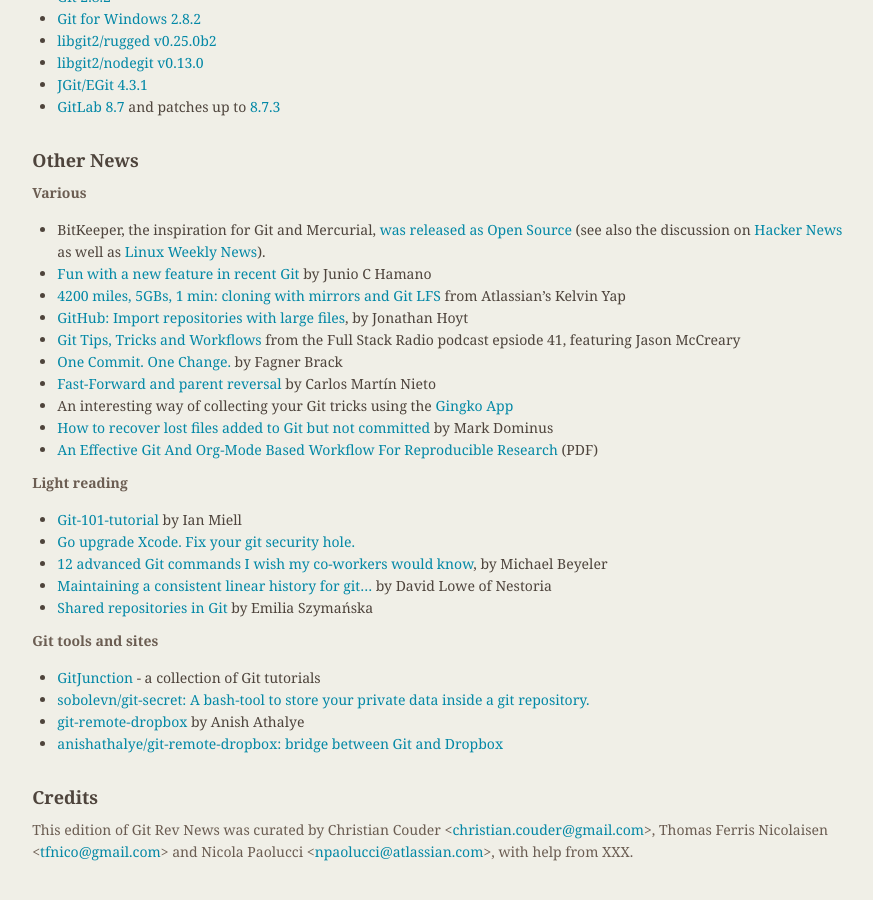
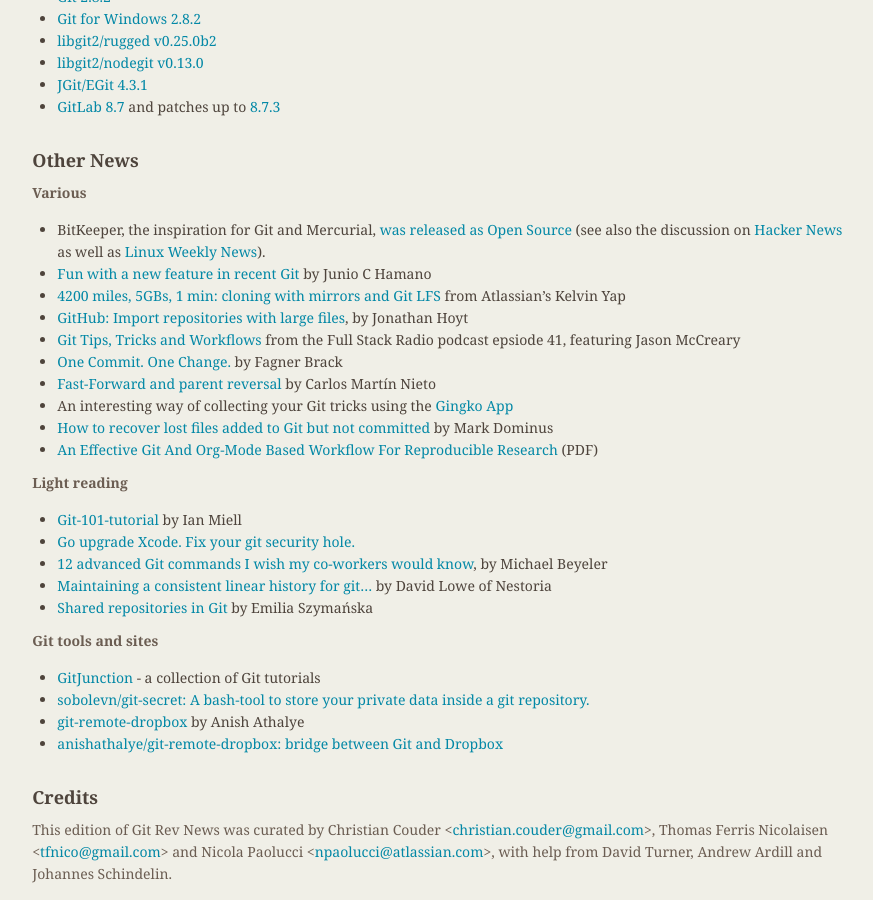
Before and after one commit to git/git.github.io, a Jekyll site: the page built from rev_news/drafts/edition-15.md, in a window 1280 px wide and 900 px high, scrolled down 3516 px. Shown: the whole window, without its empty margins (339-1212 px from the left). Built offline with Jekyll 4.4.1, drawn with Linux system fonts in a browser that asks for light colours; before the commit the page ends 4394 px from its top, so only the background shows below that.

Commit message:
rn-15: add David, Andrew and Johannes as helpers

```diff
--- a/rev_news/drafts/edition-15.md
+++ b/rev_news/drafts/edition-15.md
@@ -279,4 +279,4 @@
 
 This edition of Git Rev News was curated by Christian Couder &lt;<christian.couder@gmail.com>&gt;,
 Thomas Ferris Nicolaisen &lt;<tfnico@gmail.com>&gt; and Nicola Paolucci &lt;<npaolucci@atlassian.com>&gt;,
-with help from XXX.
+with help from David Turner, Andrew Ardill and Johannes Schindelin.
```
